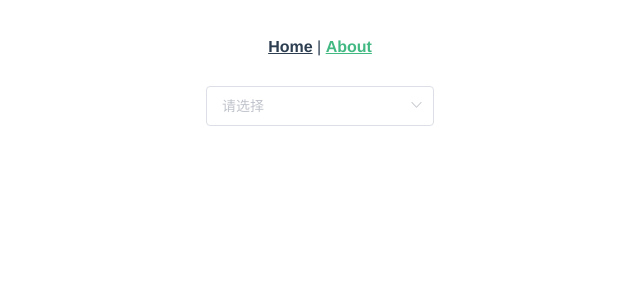
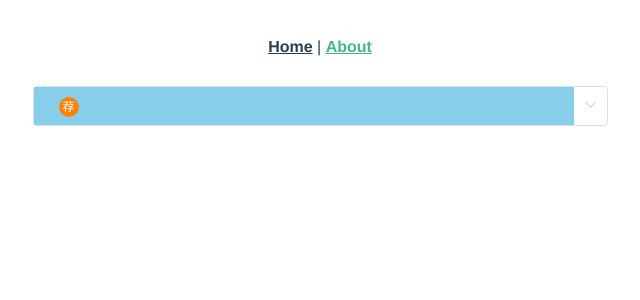
Before and after one commit to Ansai-eye/demo-vue-ts, a Vue app: page /#/about in a window 1280 px wide. Shown: the top 300 px of the page, without its empty margins (320-960 px from the left). Built offline with nearby package versions, Linux system fonts and the light colour scheme.

Commit message:
自定义下拉框模板、选中模板

```diff
--- a/src/views/About.vue
+++ b/src/views/About.vue
@@ -1,10 +1,46 @@
 <template>
-  <el-select v-model="city">
-    <el-option v-for="item in cities" :key="item.value" :label="item.label" :value="item.value">
-      <span style="float: left">{{ item.label }}</span>
-      <span style="float: right; color: #8492a6; font-size: 13px">{{ item.value }}</span>
-    </el-option>
-  </el-select>
+  <div>
+    <div style="display:inline-block;">
+      <el-select ref="select-city" v-model="city" @change="handleSelectChange" automatic-dropdown>
+        <el-option
+          v-for="item in cities"
+          :key="item.value"
+          :label="item.label"
+          :value="item.value"
+          class="self-define-item"
+        >
+          <el-row :gutter="10" style="line-height:25px;">
+            <el-col :span="8" align="left">
+              <span class="city-name">{{ item.value }}</span>
+              <span class="isrecommened"></span>
+            </el-col>
+            <el-col :span="16" align="right">
+              <el-tag
+                v-for="tag in item.labels"
+                :key="tag.label"
+                :type="tag.type===1?'danger':''"
+              >{{tag.label}}</el-tag>
+            </el-col>
+          </el-row>
+        </el-option>
+      </el-select>
+      <div class="selectresult" @click="handleClick">
+        <el-row :gutter="10" style="line-height:38px;">
+            <el-col :span="8" align="left">
+              <span class="city-name">{{ selected.value }}</span>
+              <span class="isrecommened"></span>
+            </el-col>
+            <el-col :span="16" align="right">
+              <el-tag
+                v-for="tag in selected.labels"
+                :key="tag.label"
+                :type="tag.type===1?'danger':''"
+              >{{tag.label}}</el-tag>
+            </el-col>
+          </el-row>
+      </div>
+    </div>
+  </div>
 </template>
 
 <script>
@@ -13,36 +49,160 @@ export default {
   data() {
     return {
       city: "",
+      selected:{},
       cities: [
         {
           value: "Beijing",
-          label: "北京"
+          labels: [
+            {
+              label: "预计7日12：20可到",
+              type: 0
+            },
+            {
+              label: "总路耗1小时30分",
+              type: 0
+            },
+            {
+              label: "影响一单巡检",
+              type: 1
+            }
+          ]
         },
         {
           value: "Shanghai",
-          label: "上海"
+          labels: [
+            {
+              label: "总路耗1小时30分",
+              type: 0
+            },
+            {
+              label: "影响一单巡检",
+              type: 1
+            }
+          ]
         },
         {
           value: "Nanjing",
-          label: "南京"
+          labels: [
+            {
+              label: "预计7日12：20可到",
+              type: 0
+            },
+            {
+              label: "影响一单巡检",
+              type: 1
+            }
+          ]
         },
         {
           value: "Chengdu",
-          label: "成都"
+          labels: [
+            {
+              label: "预计7日12：20可到",
+              type: 0
+            },
+            {
+              label: "总路耗1小时30分",
+              type: 0
+            },
+            {
+              label: "影响一单巡检",
+              type: 1
+            }
+          ]
         },
         {
           value: "Shenzhen",
-          label: "深圳"
+          labels: [
+            {
+              label: "预计7日12：20可到",
+              type: 0
+            },
+            {
+              label: "总路耗1小时30分",
+              type: 0
+            },
+            {
+              label: "影响一单巡检",
+              type: 1
+            }
+          ]
         },
         {
           value: "Guangzhou",
-          label: "广州"
+          labels: [
+            {
+              label: "预计7日12：20可到",
+              type: 0
+            },
+            {
+              label: "总路耗1小时30分",
+              type: 0
+            },
+            {
+              label: "影响一单巡检",
+              type: 1
+            }
+          ]
         }
       ]
     };
+  },
+  methods: {
+    handleClick() {
+      this.$refs["select-city"].focus();
+    },
+    handleSelectChange(value) {
+      this.selected = this.cities && this.cities.filter(item => item.value === value)[0];
+    }
   }
 };
 </script>
 
 <style>
+.el-tag {
+  margin: 0 2px;
+  height: 22px;
+  line-height: 20px;
+  padding: 0 5px;
+}
+
+.city-name {
+  padding-right: 5px;
+}
+
+.el-select{
+  width:575px;
+}
+
+.selectresult {
+  height: 38px;
+  line-height: 34px;
+  width: 500px;
+  padding: 0 20px;
+  background-color: skyblue;
+  position: relative;
+  top: -39px;
+  left: 1px;
+}
+
+.self-define-item {
+  white-space: unset;
+  height: unset;
+  padding-bottom: 5px;
+  padding-top: 5px;
+}
+
+.isrecommened::after {
+  content: "荐";
+  border-radius: 50%;
+  line-height: 20px;
+  text-align: center;
+  font-size: 12px;
+  width: 20px;
+  height: 20px;
+  display: inline-block;
+  background-color: rgba(255, 129, 0, 1);
+  color: #fff;
+}
 </style>
```
